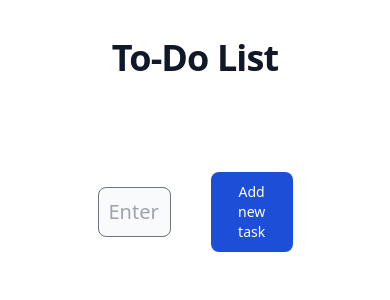
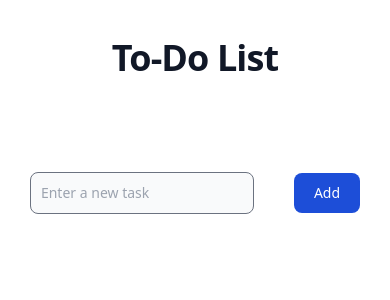
Before and after one commit to vgont/to-do-app, a React (Vite) app: page / in a window 390 px wide. Shown: the top 300 px of the page. Built offline with nearby package versions, Linux system fonts and the light colour scheme.

Commit message:
Update App.tsx

```diff
--- a/src/App.tsx
+++ b/src/App.tsx
@@ -1,65 +1,81 @@
-import { ChangeEvent, useCallback, useState } from 'react'
-import { CgTrash } from 'react-icons/cg'
+import { ChangeEvent, useCallback, useState } from "react";
+import { CgTrash } from "react-icons/cg";
 function App() {
+  const [tasks, setTasks] = useState<string[]>([]);
+  const [newTask, setNewTask] = useState<string>("");
 
-  const [tasks, setTasks] = useState<string[]>([]);
-  const [newTask, setNewTask] = useState<string>('');
+  const handleSubmit = (e: React.FormEvent<HTMLFormElement>) => {
+    e.preventDefault();
+    setNewTask("");
+  };
 
-  const handleSubmit = (e: React.FormEvent<HTMLFormElement>)=> {
-    e.preventDefault();
-    setNewTask('');
+  const handleNewTaskChange = (e: ChangeEvent<HTMLInputElement>) => {
+    setNewTask(e.target.value);
+  };
+
+  const hasTask = tasks.find((task) => task == newTask);
+
+  const handleNewTaskSubmit = () => {
+    if (newTask === "") {
+      alert("You didn't add a task yet!");
+      return;
     }
+    if (hasTask) {
+      alert("You have this task already!");
+      return;
+    }
+    setTasks([...tasks, newTask]);
+  };
 
-  const handleNewTaskChange = (e: ChangeEvent<HTMLInputElement>)=> {
-    setNewTask(e.target.value);
-  }
-
-  const hasTask = tasks.find(task => task==newTask)
-
-  const handleNewTaskSubmit = ()=> {
-    if(newTask === ''){
-      alert("You didn't add a task yet!")
-      return
-    }
-    if(hasTask){
-      alert("You have this task already!")
-      return
-    }
-    setTasks([...tasks, newTask])
-  }
-
-  const handleDeleteTask = useCallback((taskToDelete: string) => {
-    const find = tasks.filter(task => task !== taskToDelete);
-    setTasks(find)
-  }, [tasks])
+  const handleDeleteTask = useCallback(
+    (taskToDelete: string) => {
+      const find = tasks.filter((task) => task !== taskToDelete);
+      setTasks(find);
+    },
+    [tasks],
+  );
 
   return (
     <>
-     <main className='flex flex-col justify-center items-center gap-20'>
-        <h1 className='mt-10 mb-4 text-4xl font-semibold leading-none tracking-tight text-gray-900 md:text-5xl lg:text-6xl text-center'>To-Do List</h1>
-          <form onSubmit={handleSubmit} className='flex flex-row gap-10 w-2/4 items-center justify-center'>
-          <input type="text"
-          className='w-2/3 bg-gray-50 border border-gray-500 text-gray-900 text-xl rounded-lg focus:ring-blue-500 focus:border-blue-500 block p-2.5 '
-          placeholder='Enter a new task'
+      <main className="flex flex-col justify-center items-center gap-20">
+        <h1 className="mt-10 mb-4 text-4xl font-semibold leading-none tracking-tight text-gray-900 md:text-5xl lg:text-6xl text-center">
+          To-Do List
+        </h1>
+        <form
+          onSubmit={handleSubmit}
+          className="flex flex-row gap-10 w-2/4 items-center justify-center"
+        >
+          <input
+            type="text"
+            className="min-w-fit bg-gray-50 border border-gray-500 text-gray-900 sm:text-xl text-sm rounded-lg focus:ring-blue-500 focus:border-blue-500 block p-2.5"
+            placeholder="Enter a new task"
             onChange={handleNewTaskChange}
             value={newTask}
           />
           <button
-          type='submit'
-          className='text-white bg-blue-700 hover:bg-blue-800 focus:ring-4 focus:outline-none focus:ring-blue-300 font-medium rounded-lg sm:text-xl text-sm px-5 py-2.5 text-center dark:bg-blue-600 dark:hover:bg-blue-700 dark:focus:ring-blue-800'
-          onClick={handleNewTaskSubmit}>Add new task</button>
+            type="submit"
+            className="text-white bg-blue-700 hover:bg-blue-800 focus:ring-4 focus:outline-none focus:ring-blue-300 font-medium rounded-lg sm:text-xl text-sm px-5 py-2.5 text-center dark:bg-blue-600 dark:hover:bg-blue-700 dark:focus:ring-blue-800"
+            onClick={handleNewTaskSubmit}
+          >
+            Add
+          </button>
         </form>
         <ul>
-            {tasks.map((task: string)=> (
-              <li key={task} className='p-4 flex flex-row items-center justify-between text-xl'>
+          {tasks.map((task: string) => (
+            <li
+              key={task}
+              className="p-4 flex flex-row items-center justify-between text-xl"
+            >
               {task}
-                <button className='pl-10' onClick={()=>handleDeleteTask(task)}><CgTrash/></button>
+              <button className="pl-10" onClick={() => handleDeleteTask(task)}>
+                <CgTrash />
+              </button>
             </li>
           ))}
         </ul>
       </main>
     </>
-  )
+  );
 }
 
-export default App
+export default App;
```
Lines whose indentation alone changed are shown as unchanged.
